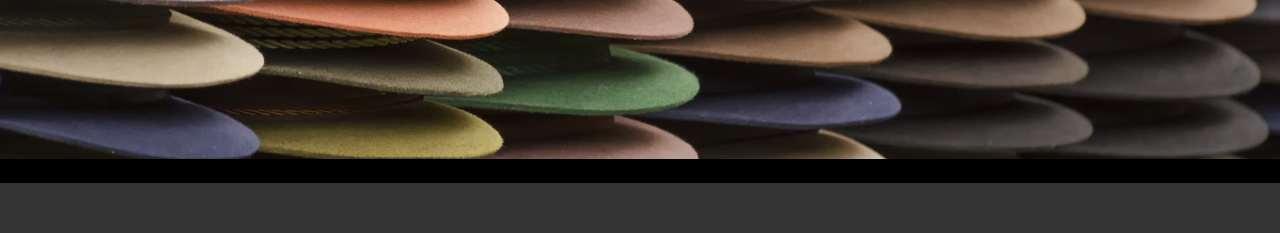
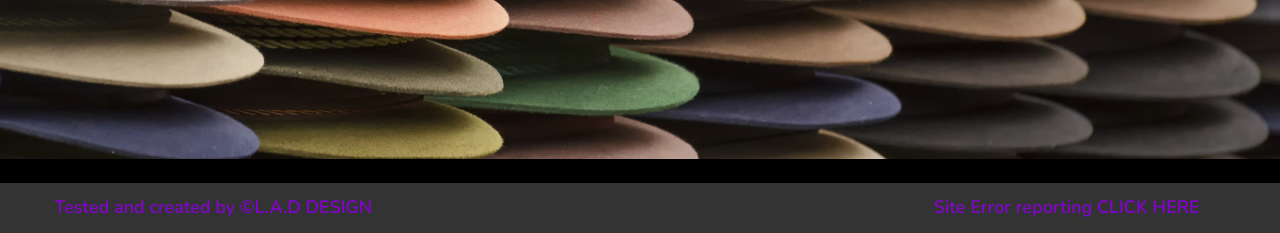
Before and after one commit to laurence100795/The-Mad-Hatter, a Django app: page / in a window 1280 px wide. Shown: the part 781-1014 px from the top of the page. Run offline with Django 3.2, Linux system fonts and the light colour scheme; some libraries are stand-ins or nearby versions.

Commit message:
finished nav, footer and home page (changes may happen before finished porduct)

```diff
--- a/home/static/css/home.css
+++ b/home/static/css/home.css
@@ -13,12 +13,13 @@
     transition: opacity 1s ease-in-out;
 }
 
-/*Promo code container styling*/
+/*Promo code container postioning*/
 .home-promo-position {
     top: 300px;
     left: 50px;
 }
 
+/*Promo code container styling*/
 .home-promo-styling {
     background-color: black;
     height: fit-content;
@@ -26,6 +27,7 @@
     max-width: 500px;
 }
 
+/*Promo code text styling*/
 .home-promo-text {
     font-size: 28px;
     color: #fafafa;
@@ -56,3 +58,10 @@
     font-size: 16px;
     }
 }
+
+/*For Galaxy fold phones*/
+@media (max-width: 280px) {
+    .SlideImage {
+        top: 60px;
+    }
+}
--- a/static/css/base.css
+++ b/static/css/base.css
@@ -50,6 +50,21 @@ body {
     font-size: 30px;
 }
 
+/*Logo hover styling correction*/
+.main-logo-nav:hover {
+    text-decoration: none;
+    cursor: pointer;
+    color: #7c00c3;
+}
+
+/*Navigation hover styling correction*/
+.nav-link:hover {
+    text-decoration: none;
+    cursor: pointer;
+    color: #7c00c3;
+    background-color: #333333;
+}
+
 /*search box stlying*/
 .input-style {
     background-color: #444;
@@ -66,9 +81,43 @@ body {
 
 /* Footer Stlying */
 .footer {
-    background-color: #333333;
+    background-color: #3c3c3c;
     height: 50px;
     position: relative;
+}
+
+/*Footer margin correction*/
+.footer-content {
+    margin: 0;
+    background-color: #333333
+}
+
+/*Footer default colour and height*/
+.footer-content div {
+    height: 50px;
+    background-color: #333333;
+}
+
+/*footer content stlying and postioning*/
+.footer-content div p {
+    margin-top: 15px;
+    margin-bottom: 0;
+    font-size: 15px;
+    font-weight: 600;
+}
+
+/*footer interactive content stlying*/
+.footer-content div p a {
+    text-decoration: none;
+    color: rgb(136, 0, 214);
+}
+
+/*footer interactive content active effect*/
+.footer-content div p a:hover {
+    text-decoration: none;
+    cursor: pointer;
+    color: #fafafa;
+    font-weight: 900;
 }
 /*===========================Media Queries===========================*/
 
@@ -90,6 +139,11 @@ body {
     .header-container{
         padding-top:164px;
     }
+    .footer-content div p{
+    margin-top: 11px;
+    font-size: 18px;
+    font-weight: 600;
+}
 }
 
 /*Small screen navbar will fit inline*/
@@ -101,3 +155,19 @@ body {
         padding: 0;
     }
 }
+
+/*For Galaxy fold phones*/
+@media (max-width: 280px) {
+
+    .footer-content div p{
+    margin-top: 11px;
+    font-size: 14px;
+    font-weight: 600;
+    }
+    .fa-lg {
+    font-size: 0.8em !important;
+    }
+    .navbar p {
+        font-size: 12px;
+    }
+}
--- a/templates/base.html
+++ b/templates/base.html
@@ -42,7 +42,7 @@
 <body>
 	<header class="container-fluid fixed-top header-styling">
         <div id="topnav" class="row pt-lg-2 d-none d-lg-flex">
-            <div class="col-12 col-lg-4 my-auto py-1 ly-lg-0 text-center">
+            <div class="col-12 col-lg-4 my-auto py-1 ly-lg-0 text-center ">
                 <a href="" class="main-logo-nav nav-link">The Mad Hatter</a>
             </div>
             <div class="col-12 col-lg-4 my-auto py-1 ly-lg-0 text-center">
@@ -121,7 +121,13 @@
     {% block content %} {% endblock %}
     </div>
     <div class="footer">
-        <div class="footer-content">
+        <div class="footer-content row justify-content-between">
+            <div class="col-lg-4 col-12">
+                <p class="text-center">Tested and created by <a class="text-uppercase" target="_blank" href="https://github.com/laurence100795">©L.A.D Design</a></p>
+            </div>
+            <div class="col-lg-4 col-12">
+                <p class="text-center">Site Error reporting <a class="text-uppercase" href="#">Click Here</a></p>
+            </div>
         </div>
     </div>
     {% block postloadjs %} {% endblock %}
```
